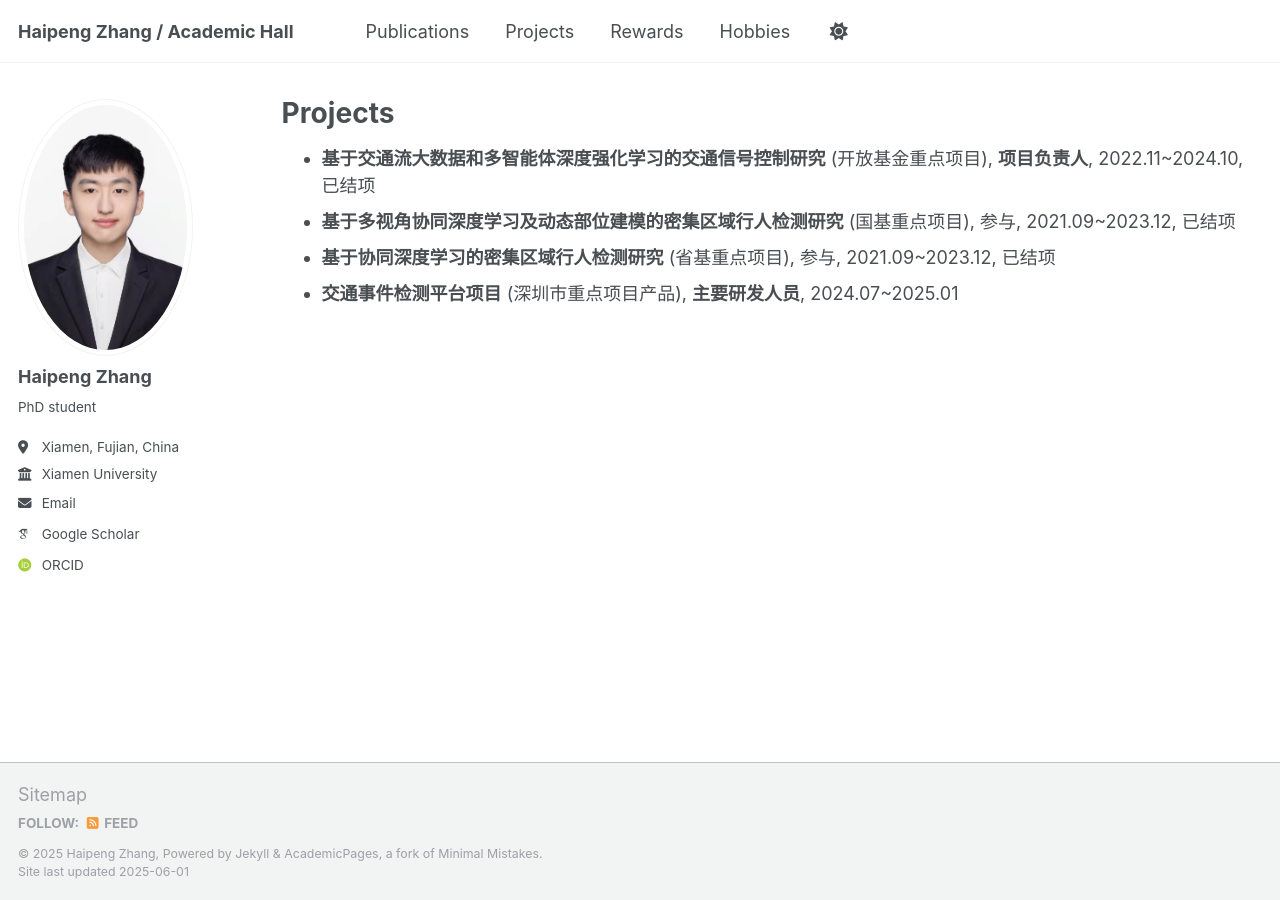
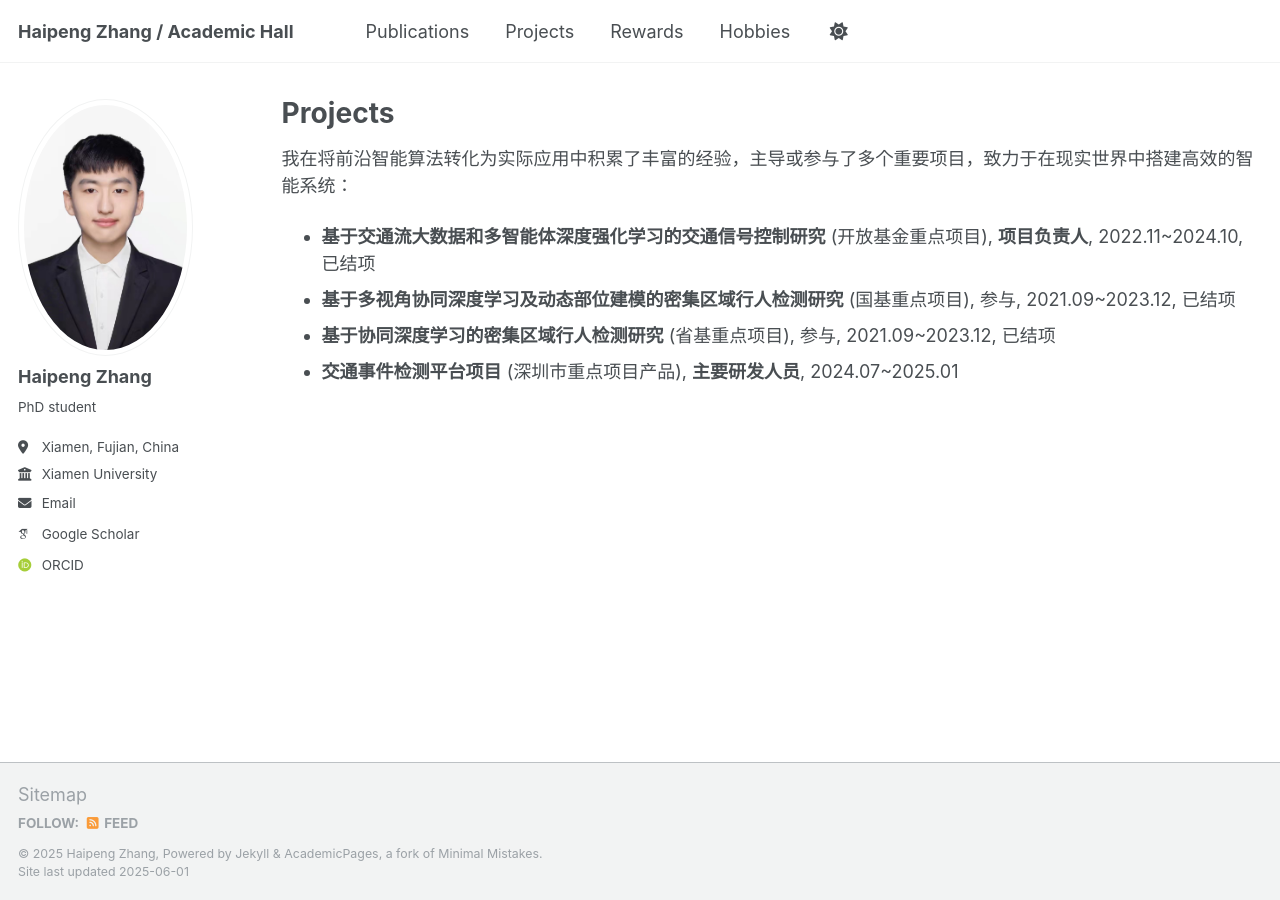
Before and after one commit to Harry-first/haipengzhang, a Jekyll site: the page built from _pages/talks.md, in a window 1280 px wide. Built offline with Jekyll 4.4.1, drawn with Linux system fonts in a browser that asks for light colours; some web fonts are replaced.

Commit message:
Update talks.md

```diff
--- a/_pages/talks.md
+++ b/_pages/talks.md
@@ -5,6 +5,8 @@ permalink: /talks/
 author_profile: true
 ---
 
+我在将前沿智能算法转化为实际应用中积累了丰富的经验，主导或参与了多个重要项目，致力于在现实世界中搭建高效的智能系统：
+
 - **基于交通流大数据和多智能体深度强化学习的交通信号控制研究** (开放基金重点项目), **项目负责人**, 2022.11~2024.10, 已结项
 - **基于多视角协同深度学习及动态部位建模的密集区域行人检测研究** (国基重点项目), 参与, 2021.09~2023.12, 已结项
 - **基于协同深度学习的密集区域行人检测研究** (省基重点项目), 参与, 2021.09~2023.12, 已结项
```
